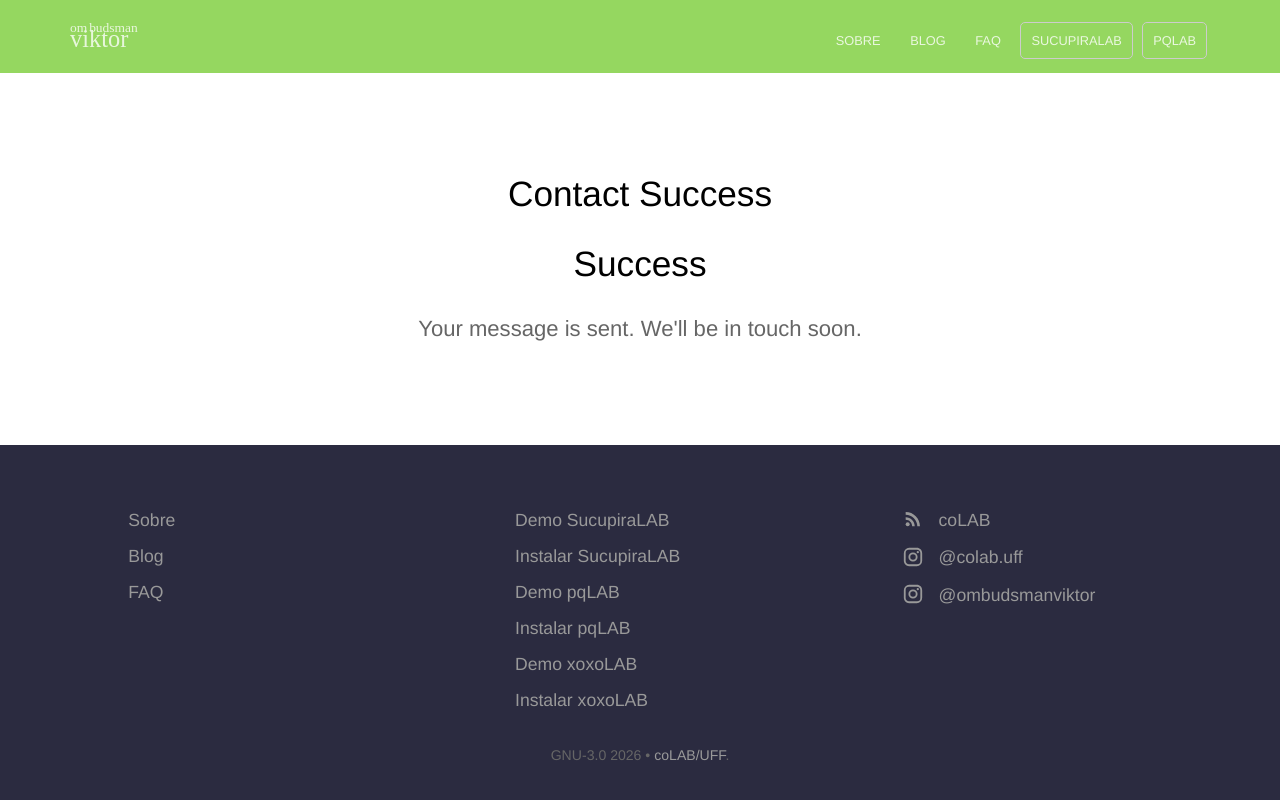
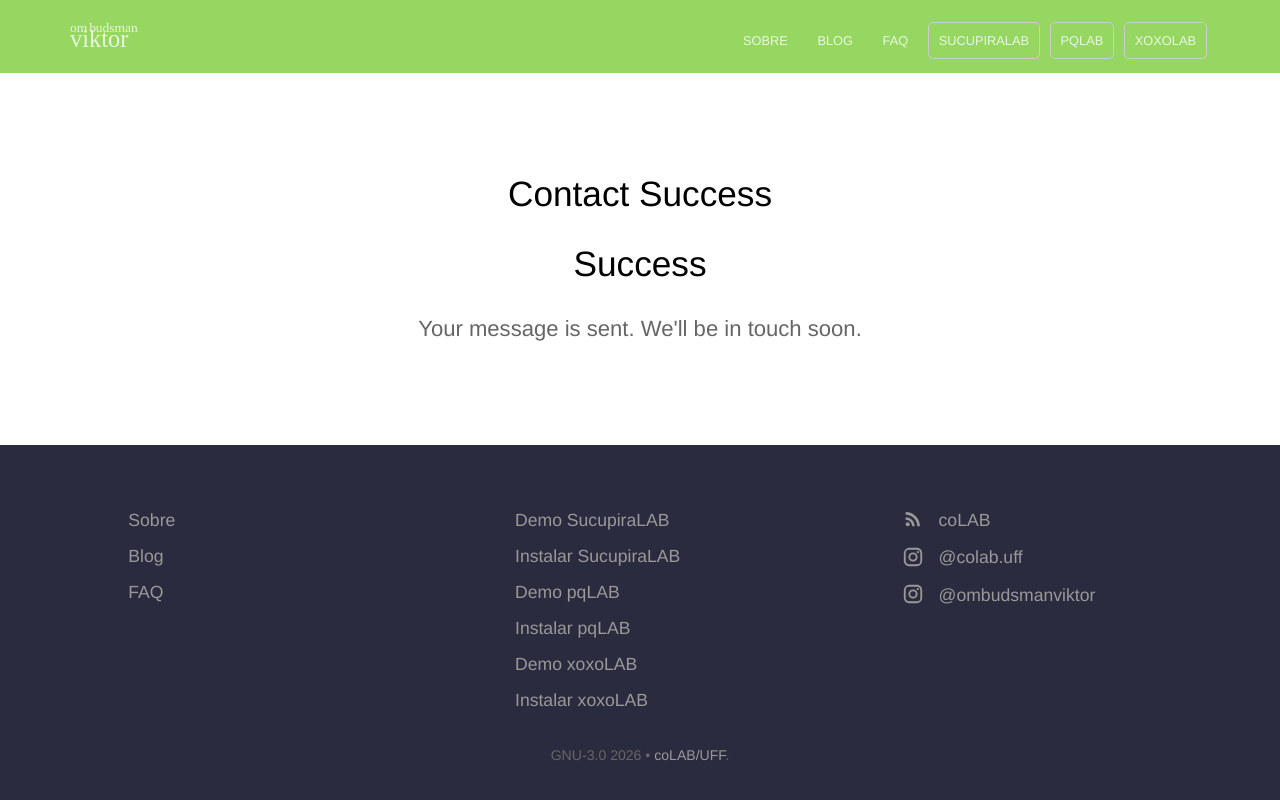
Before and after one commit to ombudsmanviktor/lab, a Jekyll site: the page built from contact-success.html, in a window 1280 px wide. Shown: the top 800 px of the page. Built offline with Jekyll 4.4.1, drawn with Linux system fonts in a browser that asks for light colours.

Commit message:
Update navigation.yml

```diff
--- a/_data/navigation.yml
+++ b/_data/navigation.yml
@@ -18,3 +18,7 @@
   link: http://pqlab.ombudsmanviktor.me
   new_window: true
   highlight: true
+- name: xoxoLAB
+  link: http://xoxolab.ombudsmanviktor.me
+  new_window: true
+  highlight: true
```
